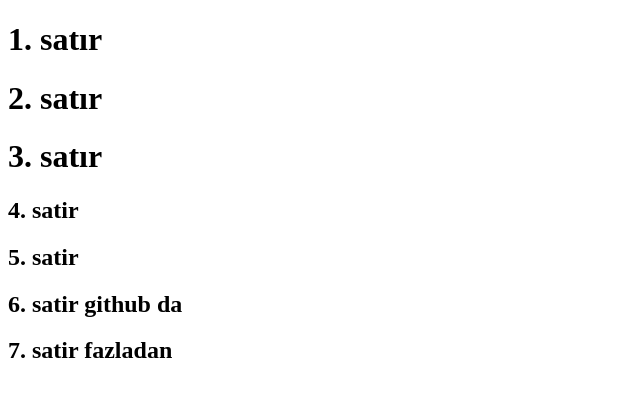
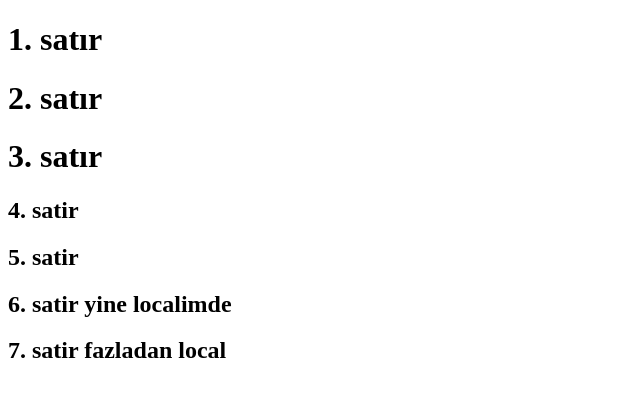
Before and after one commit to recnederland/WebDevGitDeneme, a plain HTML site: page index.html in a window 1280 px wide. Shown: the whole page, without its empty margins (0-640 px from the left). Drawn offline with Linux system fonts and the light colour scheme.

Commit message:
baska deneme

```diff
--- a/index.html
+++ b/index.html
@@ -10,7 +10,7 @@
     <h1>3. satır</h1>
     <h2>4. satir</h2>
     <h2>5. satir</h2>
-    <h2>6. satir github da</h2>
-    <h2>7. satir fazladan</h2>
+    <h2>6. satir yine localimde</h2>
+    <h2>7. satir fazladan local</h2>
   </body>
 </html>
```
